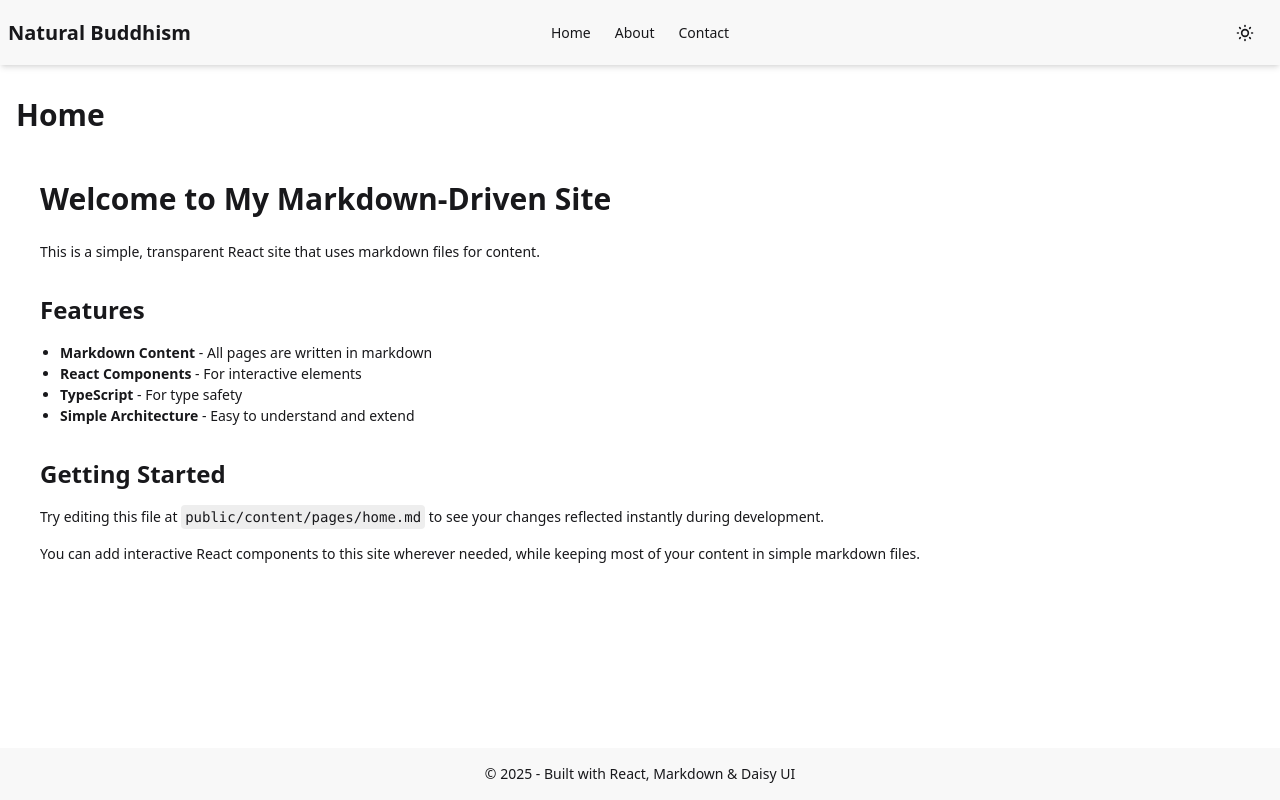
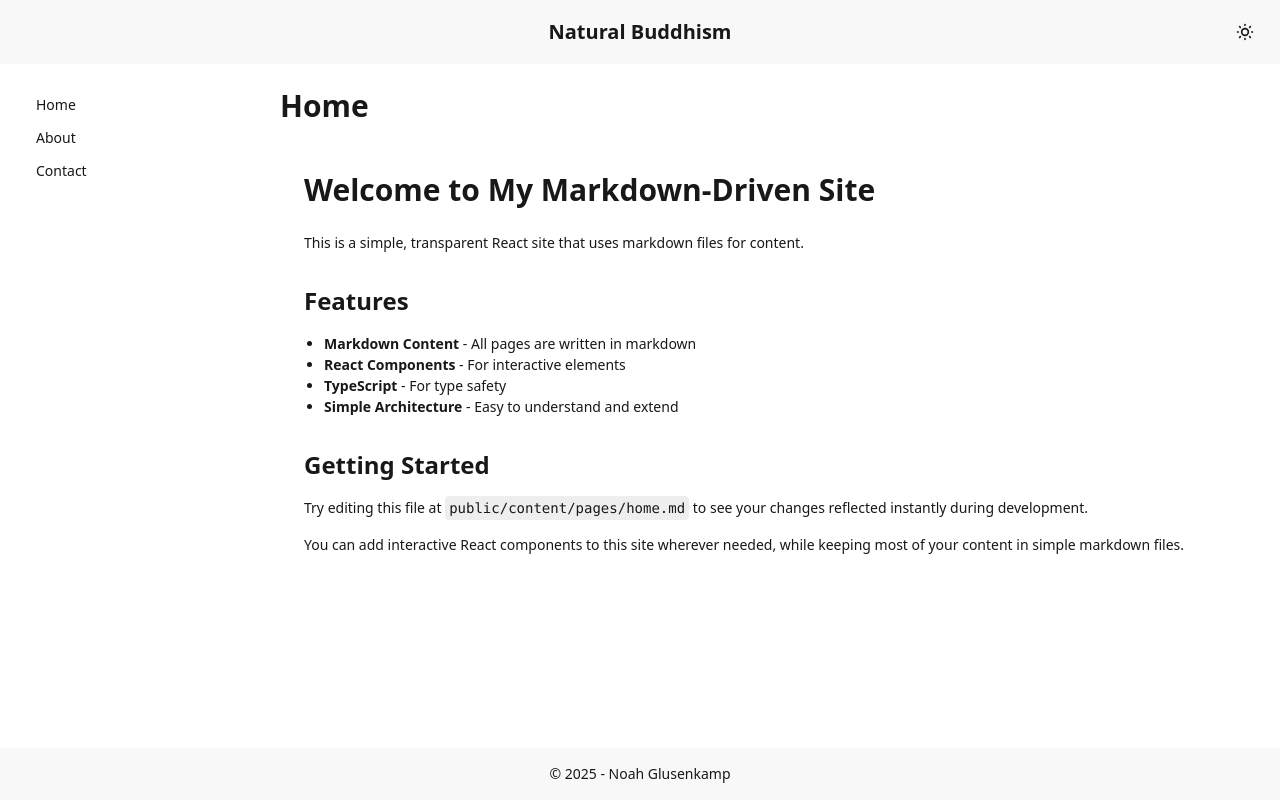
Before and after one commit to noahg/react-markdown-site, a React (Vite) app: page / in a window 1280 px wide. Built offline with nearby package versions, Linux system fonts and the light colour scheme.

Commit message:
rework nav

```diff
--- a/src/components/Layout.tsx
+++ b/src/components/Layout.tsx
@@ -12,6 +12,7 @@ type ThemeType = 'light' | 'dark' | 'caramellatte';
 
 function Layout({ children, navigation }: LayoutProps) {
   const [theme, setTheme] = useState<ThemeType>('light')
+  const [sidebarOpen, setSidebarOpen] = useState(false)
 
   // Check for system preference on initial load
   useEffect(() => {
@@ -30,14 +31,6 @@ function Layout({ children, navigation }: LayoutProps) {
     localStorage.setItem('theme', theme);
   }, [theme])
 
-  // Cycle through themes: light -> dark -> cupcake -> light
-  const cycleTheme = () => {
-    const themeOrder: ThemeType[] = ['light', 'dark', 'caramellatte'];
-    const currentIndex = themeOrder.indexOf(theme);
-    const nextIndex = (currentIndex + 1) % themeOrder.length;
-    setTheme(themeOrder[nextIndex]);
-  }
-
   // Get theme icon based on current theme
   const getThemeIcon = () => {
     return (
@@ -49,25 +42,20 @@ function Layout({ children, navigation }: LayoutProps) {
 
   return (
     <div className="flex flex-col min-h-screen bg-base-100">
-      {/* Navbar */}
-      <div className="navbar bg-base-200 shadow-md">
+      {/* Top navbar - always full width */}
+      <div className="navbar bg-base-200">
         <div className="navbar-start">
-          <div className="dropdown">
-            <div tabIndex={0} role="button" className="btn btn-ghost lg:hidden">
-              <svg xmlns="http://www.w3.org/2000/svg" className="h-5 w-5" fill="none" viewBox="0 0 24 24" stroke="currentColor">
-                <path strokeLinecap="round" strokeLinejoin="round" strokeWidth="2" d="M4 6h16M4 12h8m-8 6h16" />
-              </svg>
-            </div>
-            <ul tabIndex={0} className="menu menu-sm dropdown-content mt-3 z-[1] p-2 shadow bg-base-100 rounded-box w-52">
-              <Navigation items={navigation} mobile={true} />
-            </ul>
-          </div>
-          <a className="text-xl font-bold normal-case">Natural Buddhism</a>
+          <button
+            className="btn btn-ghost lg:hidden"
+            onClick={() => setSidebarOpen(!sidebarOpen)}
+          >
+            <svg xmlns="http://www.w3.org/2000/svg" className="h-5 w-5" fill="none" viewBox="0 0 24 24" stroke="currentColor">
+              <path strokeLinecap="round" strokeLinejoin="round" strokeWidth="2" d="M4 6h16M4 12h8m-8 6h16" />
+            </svg>
+          </button>
         </div>
-        <div className="navbar-center hidden lg:flex">
-          <ul className="menu menu-horizontal px-1">
-            <Navigation items={navigation} mobile={false} />
-          </ul>
+        <div className="navbar-center">
+          <span className="text-xl font-bold normal-case">Natural Buddhism</span>
         </div>
         <div className="navbar-end">
           <div className="dropdown dropdown-end">
@@ -77,21 +65,36 @@ function Layout({ children, navigation }: LayoutProps) {
             <ul tabIndex={0} className="dropdown-content z-[1] menu p-2 shadow bg-base-100 rounded-box w-52">
               <li><a onClick={() => setTheme('light')} className={theme === 'light' ? 'active' : ''}>Light</a></li>
               <li><a onClick={() => setTheme('dark')} className={theme === 'dark' ? 'active' : ''}>Dark</a></li>
-              <li><a onClick={() => setTheme('caramellatte')} className={theme === 'caramellatte' ? 'active' : ''}>Sepia</a></li>
+              <li><a onClick={() => setTheme('caramellatte')} className={theme === 'caramellatte' ? 'active' : ''}>Paper</a></li>
             </ul>
           </div>
         </div>
       </div>
 
-      {/* Main content */}
-      <main className="container mx-auto px-4 py-8 flex-grow">
-        {children}
-      </main>
+      {/* Main content with sidebar */}
+      <div className="flex flex-1 overflow-hidden">
+        {/* Sidebar - always below navbar */}
+        <div className={`
+           w-64 shrink-0 transition-all duration-300 ease-in-out overflow-y-auto
+          lg:block ${sidebarOpen ? 'block' : 'hidden'} z-10
+        `}>
+          <div className="p-4">
+            <ul className="menu p-2 rounded-box">
+              <Navigation items={navigation} mobile={false} />
+            </ul>
+          </div>
+        </div>
+
+        {/* Main content area */}
+        <main className="flex-1 p-6 overflow-y-auto">
+          {children}
+        </main>
+      </div>
 
       {/* Footer */}
       <footer className="footer footer-center p-4 bg-base-200 text-base-content">
         <div>
-          <p>© {new Date().getFullYear()} - Built with React, Markdown & Daisy UI</p>
+          <p>© {new Date().getFullYear()} - Noah Glusenkamp</p>
         </div>
       </footer>
     </div>
--- a/src/components/Navigation.tsx
+++ b/src/components/Navigation.tsx
@@ -7,23 +7,6 @@ interface NavigationProps {
 }
 
 function Navigation({ items, mobile }: NavigationProps) {
-  if (mobile) {
-    return (
-      <>
-        {items.map((item) => (
-          <li key={item.path}>
-            <NavLink
-              to={item.path}
-              className={({ isActive }) => isActive ? "active" : ""}
-            >
-              {item.title}
-            </NavLink>
-          </li>
-        ))}
-      </>
-    )
-  }
-
   return (
     <>
       {items.map((item) => (
--- a/src/index.css
+++ b/src/index.css
@@ -56,3 +56,39 @@
 .dark .markdown-content code {
   @apply bg-neutral;
 }
+
+
+@plugin "daisyui/theme" {
+  name: "caramellatte";
+  default: false;
+  prefersdark: false;
+  color-scheme: "light";
+  --color-base-100: oklch(98% 0.016 73.684);
+  --color-base-200: oklch(95% 0.038 75.164);
+  --color-base-300: oklch(90% 0.076 70.697);
+  --color-base-content: oklch(37% 0.034 259.733);
+  --color-primary: oklch(0% 0 0);
+  --color-primary-content: oklch(100% 0 0);
+  --color-secondary: oklch(22.45% 0.075 37.85);
+  --color-secondary-content: oklch(90% 0.076 70.697);
+  --color-accent: oklch(55% 0.027 264.364);
+  --color-accent-content: oklch(90% 0.076 70.697);
+  --color-neutral: oklch(55% 0.195 38.402);
+  --color-neutral-content: oklch(98% 0.016 73.684);
+  --color-info: oklch(42% 0.199 265.638);
+  --color-info-content: oklch(90% 0.076 70.697);
+  --color-success: oklch(43% 0.095 166.913);
+  --color-success-content: oklch(90% 0.076 70.697);
+  --color-warning: oklch(82% 0.189 84.429);
+  --color-warning-content: oklch(41% 0.112 45.904);
+  --color-error: oklch(70% 0.191 22.216);
+  --color-error-content: oklch(39% 0.141 25.723);
+  --radius-selector: 2rem;
+  --radius-field: 0.5rem;
+  --radius-box: 1rem;
+  --size-selector: 0.25rem;
+  --size-field: 0.25rem;
+  --border: 2px;
+  --depth: 1;
+  --noise: 1;
+}
```
